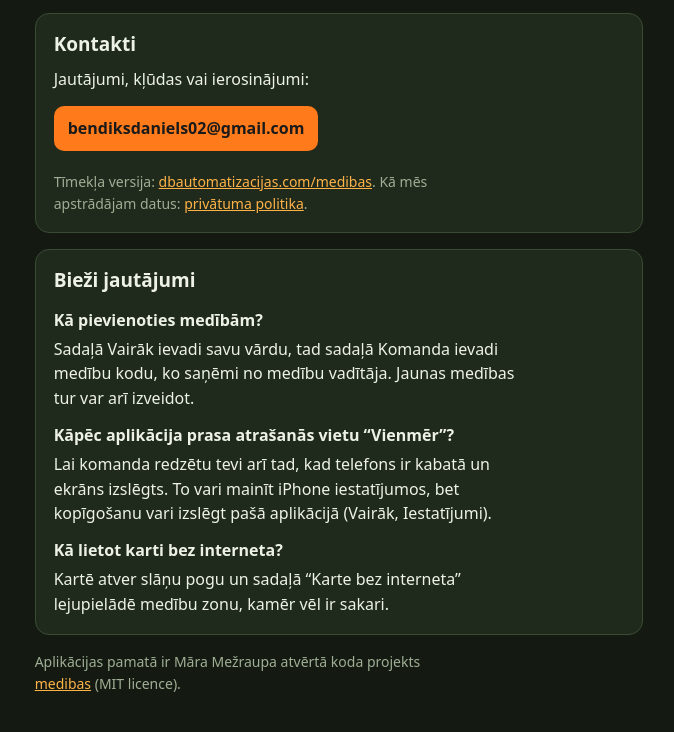
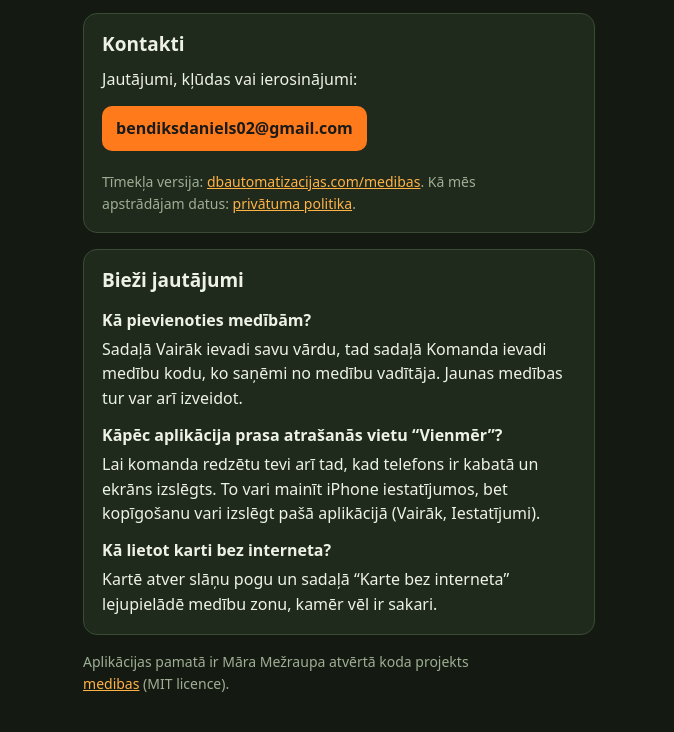
Before and after one commit to bendiksdaniels/jurgi-hunt, a plain HTML site: page index.html in a window 1280 px wide. Shown: the part 181-913 px from the top of the page, without its empty margins (301-975 px from the left). Drawn offline with Linux system fonts and the light colour scheme.

Commit message:
Column fits the text
medibas a12589a

```diff
--- a/index.html
+++ b/index.html
@@ -8,7 +8,7 @@
 <meta name="viewport" content="width=device-width, initial-scale=1">
 <title>Jurģi Hunt: atbalsts / Support</title>
 <style>
-:root{--bg:#141a12;--panel:#1f2a1c;--line:#3a4a34;--text:#eef2e6;--muted:#9fae94;--accent:#ff7a1a;--accent2:#ffb347;--r:14px;--measure:70ch}
+:root{--bg:#141a12;--panel:#1f2a1c;--line:#3a4a34;--text:#eef2e6;--muted:#9fae94;--accent:#ff7a1a;--accent2:#ffb347;--r:14px;--measure:calc(52ch + 68px)}
 *{box-sizing:border-box}
 body{margin:0;background:var(--bg);color:var(--text);font:16px/1.55 system-ui,-apple-system,"Segoe UI",Roboto,sans-serif}
 main{max-width:var(--measure);margin:0 auto;padding:24px 16px 48px}
```
Also changed, not shown: privacy.html (+1 -1 lines).
